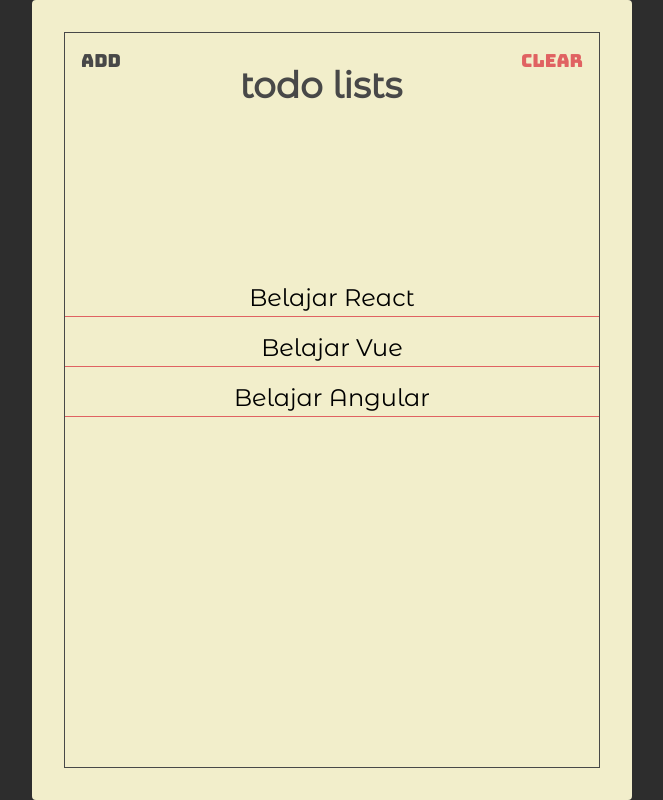
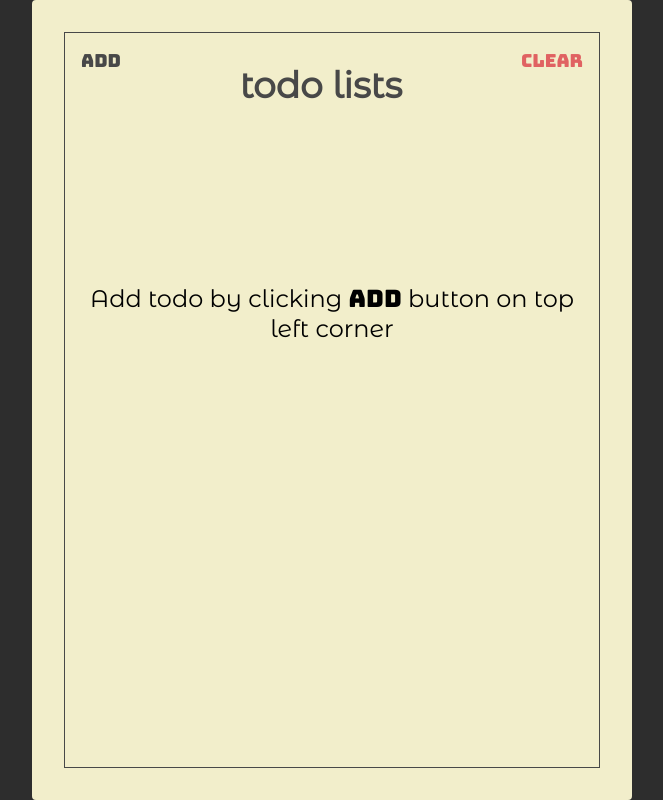
Before and after one commit to itsmerifz/react-todolist-app, a React (Create React App) app: page / in a window 1280 px wide. Both pictures are taken after a click on the button "Clear". Shown: the whole page, without its empty margins (308-971 px from the left). Built offline with nearby package versions, Linux system fonts and the light colour scheme.

Commit message:
add delete and make blank todo placeholder

```diff
--- a/src/components/Header.jsx
+++ b/src/components/Header.jsx
@@ -1,20 +1,21 @@
 import React from 'react';
 import PropTypes  from "prop-types";
 
-const Header = ({showAddToggle, showAdd}) =>{
+const Header = ({showAddToggle, showAdd, clearTodo}) =>{
   return(
     <section className="header">
         <button className="header-btn hitam" onClick={showAddToggle}>{
           showAdd ? 'Finish' : 'Add'
         }</button>
         <h1 className="header-title">Todo Lists</h1>
-        <button className="header-btn merah">Clear</button>
+        <button className="header-btn merah" onClick={clearTodo}>Clear</button>
     </section>
   )
 }
 Header.propTypes = {
   showAddToggle: PropTypes.func.isRequired,
-  showAdd: PropTypes.bool.isRequired
+  showAdd: PropTypes.bool.isRequired,
+  clearTodo: PropTypes.func.isRequired
 }
 
 export default Header;
--- a/src/components/Todos.jsx
+++ b/src/components/Todos.jsx
@@ -5,9 +5,20 @@ import PropTypes from 'prop-types';
 const Todos = ({todos, completeTodo}) =>{
   return(
     <section className="todos">
-      {todos.map((todo, index) =>{
-        return <Todo key={index} text={todo.text} isCompleted={todo.isCompleted} completeTodo={completeTodo} index={index} />
+      {todos.length > 0 &&
+        todos.map((todo, index) =>{
+          return (<Todo key={index}
+                       text={todo.text}
+                       isCompleted={todo.isCompleted}
+                       completeTodo={completeTodo}
+                       index={index}
+                  />)
       })}
+      {todos.length === 0 &&(
+        <div className="todo-placeholder">
+          Add todo by clicking{" "}<span className="add-todo-placeholder">Add</span> button on top left corner
+        </div>
+      )}
     </section>
   )
 }
@@ -15,6 +26,6 @@ Todos.propTypes = {
   todos: PropTypes.arrayOf(PropTypes.shape({
     text: PropTypes.string
   })),
-  completeTodo: PropTypes.func.isRequired
+  completeTodo: PropTypes.func.isRequired,
 }
 export default Todos;
--- a/src/pages/TodoList.jsx
+++ b/src/pages/TodoList.jsx
@@ -15,9 +15,15 @@ const TodoList = () =>{
   const showAddToggle = () => setShowAdd(!showAdd)
 
   const addTodo = val =>{
-    const addedTodo = [...todos, {text: val, isCompleted: false}]
-    setTodos(addedTodo)
+    if(todos.length < 10){
+      const addedTodo = [...todos, {text: val, isCompleted: false}]
+      setTodos(addedTodo)
+    }else{
+      alert('Only make 10 todos!')
+    }
   }
+
+  const clearTodo = () => setTodos([])
 
   const completeTodo = (index) =>{
     const addedTodo = [...todos]
@@ -28,7 +34,7 @@ const TodoList = () =>{
 
   return (
         <Paper>
-          <Header showAddToggle={showAddToggle} showAdd={showAdd} />
+          <Header clearTodo={clearTodo} showAddToggle={showAddToggle} showAdd={showAdd} />
           <Form addTodo={addTodo} showAdd={showAdd} />
           <Todos todos={todos} completeTodo={completeTodo} />
         </Paper>
--- a/src/styles.css
+++ b/src/styles.css
@@ -141,3 +141,15 @@ body,html{
   left: 50%;
   transform: translate(-50%);
 }
+
+.todo-placeholder{
+  font-family: 'Montserrat Alternates', sans-serif;
+  font-size: 24px;
+  text-align: center;
+  padding: 16px;
+}
+
+.add-todo-placeholder{
+  font-family: 'Bungee', sans-serif;
+  font-size: 24px;
+}
```
